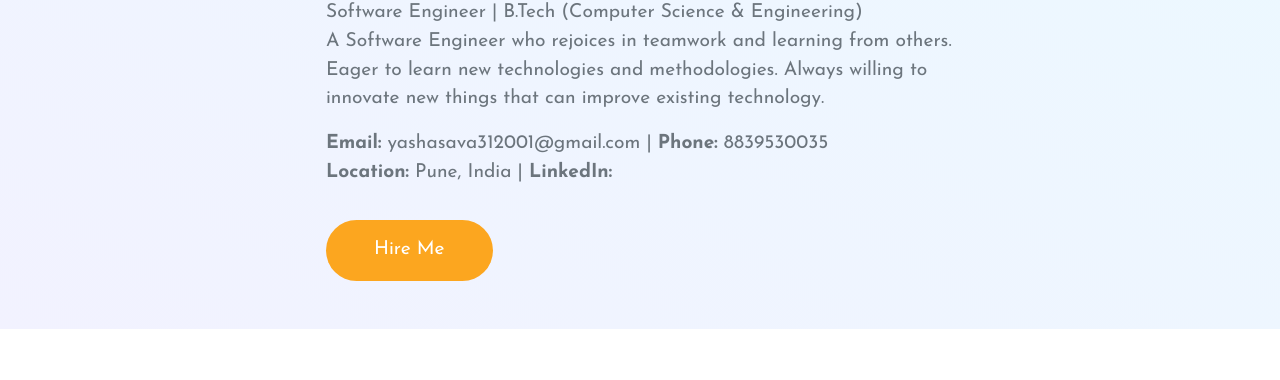
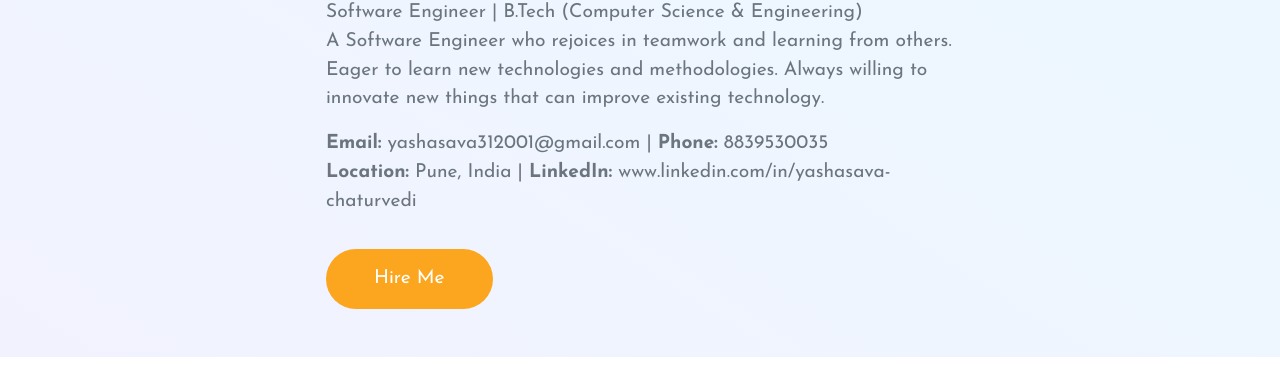
Before and after one commit to Yashasava/portfolio, a plain HTML site: page index.html in a window 1280 px wide. Shown: the part 339-719 px from the top of the page. Drawn offline with nearby package versions, Linux system fonts and the light colour scheme.

Commit message:
Update index.html

```diff
--- a/index.html
+++ b/index.html
@@ -101,7 +101,7 @@
           <p class="text-muted">
             <strong>Email:</strong> yashasava312001@gmail.com |
             <strong>Phone:</strong> 8839530035 <br />
-            <strong>Location:</strong> Pune, India | <strong>LinkedIn:</strong>
+            <strong>Location:</strong> Pune, India | <strong>LinkedIn:</strong> www.linkedin.com/in/yashasava-chaturvedi
           </p>
           <button
             class="c-btn h-btn mt-3 py-3 px-5 rounded-pill"
```
